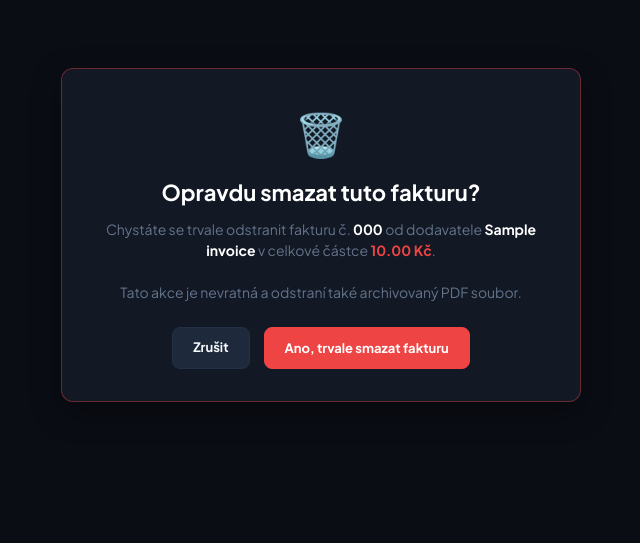
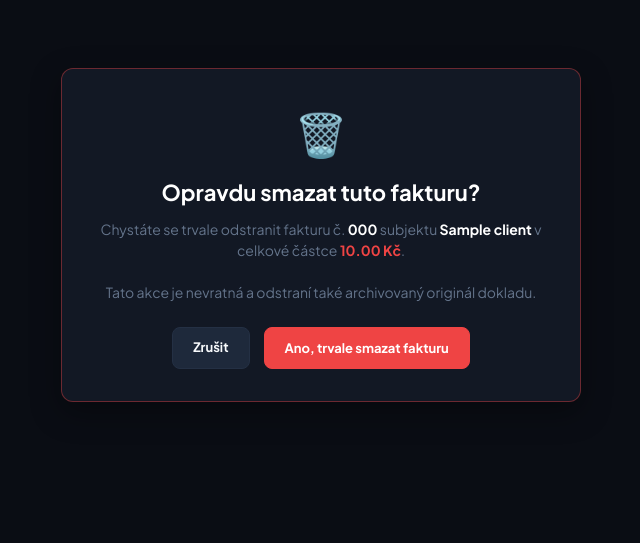
Before and after one commit to lukashejna01/panther-security-test, a Django app: page /fakturace/1/smazat/ in a window 1280 px wide. Shown: the part 103-646 px from the top of the page, without its empty margins (319-959 px from the left). Run offline with Django 4.2, Linux system fonts and the light colour scheme; a user stored in the database is signed in; tables that the repository leaves empty hold one stand-in row (values such as "Sample post").

Commit message:
Oprava VariableDoesNotExist v invoice_confirm_delete pres partner_name

```diff
--- a/core/views/billing_views.py
+++ b/core/views/billing_views.py
@@ -477,7 +477,7 @@ def upload_incoming_invoice_view(request):
 @login_required
 @role_required([SystemRole.OWNER])
 def invoice_delete_view(request, invoice_id):
-    """Trvalé smazání faktury včetně fyzického souboru."""
+    """Trvalé smazání faktury včetně fyzického souboru s bezpečným partner_name."""
     invoice = get_object_or_404(Invoice, id=invoice_id)
     inv_num = invoice.invoice_number
 
@@ -493,11 +493,21 @@ def invoice_delete_view(request, invoice_id):
         messages.success(request, f"Faktura #{inv_num} byla trvale smazána z evidence.")
         return redirect('invoice_list')
 
-    # Bezpečné vykreslení šablony
-    try:
-        return render(request, 'billing/invoice_confirm_delete.html', {'invoice': invoice})
-    except Exception:
-        return render(request, 'invoice_confirm_delete.html', {'invoice': invoice})
+    # Bezpečné zjištění názvu partnera přímo v Pythonu (žádné lookupy na None v šabloně)
+    partner_name = "Nespecifikováno"
+    if invoice.invoice_type == InvoiceType.OUTGOING and invoice.client:
+        partner_name = invoice.client.name
+    elif invoice.supplier_name:
+        partner_name = invoice.supplier_name
+    elif invoice.supplier:
+        partner_name = invoice.supplier.name
+
+    context = {
+        'invoice': invoice,
+        'partner_name': partner_name,
+    }
+    return render(request, 'billing/invoice_confirm_delete.html', context)
+
 
 @login_required
 @role_required([SystemRole.OWNER])
--- a/templates/billing/invoice_confirm_delete.html
+++ b/templates/billing/invoice_confirm_delete.html
@@ -9,10 +9,10 @@
 
     <p style="color: var(--text-muted); font-size: 14px; margin-bottom: 24px; line-height: 1.5;">
         Chystáte se trvale odstranit fakturu č. <strong style="color: #fff;">{{ invoice.invoice_number }}</strong>
-        od dodavatele <strong style="color: #fff;">{{ invoice.supplier_name|default:invoice.supplier.name|default:"Dodavatel" }}</strong>
+        subjektu <strong style="color: #fff;">{{ partner_name }}</strong>
         v celkové částce <strong style="color: #ef4444;">{{ invoice.total_amount }} Kč</strong>.
         <br><br>
-        Tato akce je nevratná a odstraní také archivovaný PDF soubor.
+        Tato akce je nevratná a odstraní také archivovaný originál dokladu.
     </p>
 
     <form method="post" style="display: flex; justify-content: center; gap: 14px;">
```
